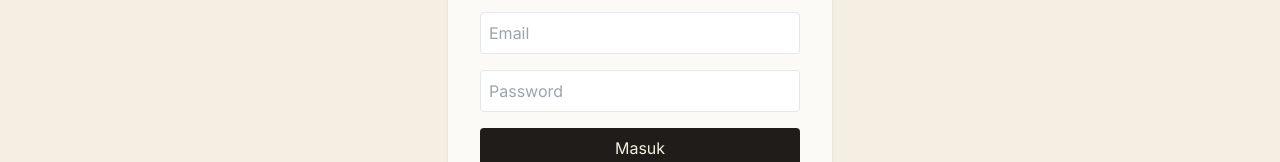
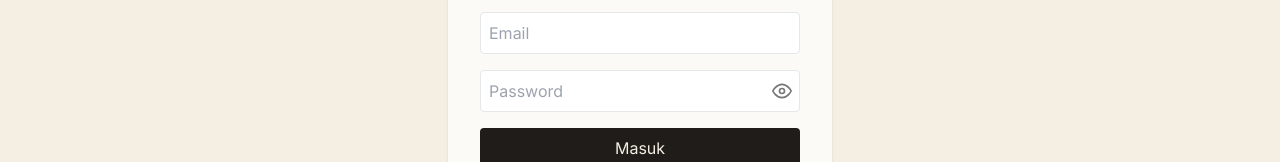
Before and after one commit to muhammadaslambik/memorisejarah, a Next.js app: page /admin/login in a window 1280 px wide. Shown: the part 220-382 px from the top of the page. Built offline with nearby package versions, Linux system fonts and the light colour scheme; a web font is replaced by a local one.

Commit message:
Tambah pembatasan login, peran admin/editor, manajemen pengguna, dan tombol lihat password

```diff
--- a/src/app/admin/login/page.tsx
+++ b/src/app/admin/login/page.tsx
@@ -1,4 +1,5 @@
 import { login } from "@/lib/actions";
+import { PasswordInput } from "@/components/PasswordInput";
 
 export default async function Login({ searchParams }: { searchParams: Promise<{ error?: string }> }) {
   const { error } = await searchParams;
@@ -8,7 +9,7 @@ export default async function Login({ searchParams }: { searchParams: Promise<{
       {error === "locked" && <p className="text-sm text-red-700">Terlalu banyak percobaan gagal. Coba lagi dalam 15 menit.</p>}
       {error === "1" && <p className="text-sm text-red-700">Email atau password salah.</p>}
       <input name="email" type="email" placeholder="Email" required className="w-full rounded border p-2" />
-      <input name="password" type="password" placeholder="Password" required className="w-full rounded border p-2" />
+      <PasswordInput name="password" placeholder="Password" className="rounded border p-2" />
       <button className="w-full rounded bg-charcoal py-2 text-cream hover:bg-gold-dark">Masuk</button>
     </form>
   );
--- a/src/app/admin/pengguna/page.tsx
+++ b/src/app/admin/pengguna/page.tsx
@@ -2,6 +2,7 @@ import Link from "next/link";
 import { asc } from "drizzle-orm";
 import { db, users } from "@/db";
 import { requireAdmin } from "@/lib/auth";
+import { PasswordInput } from "@/components/PasswordInput";
 import { createUser, resetPassword, setUserActive, setUserRole } from "@/lib/user-actions";
 
 export const dynamic = "force-dynamic";
@@ -34,9 +35,9 @@ export default async function Pengguna({ searchParams }: { searchParams: Promise
       {ok && <p className="mt-4 rounded bg-green-50 p-3 text-sm text-green-800">{oks[ok] ?? "Berhasil."}</p>}
 
       <form action={createUser} className="mt-6 grid gap-3 rounded bg-white/70 p-5 md:grid-cols-5">
-        <input name="name" placeholder="Nama" required className={input} />
-        <input name="email" type="email" placeholder="Email" required className={input} />
-        <input name="password" type="password" placeholder="Password (min. 12 karakter)" minLength={12} required className={input} />
+        <input name="name" placeholder="Nama" autoComplete="off" required className={input} />
+        <input name="email" type="email" placeholder="Email" autoComplete="off" required className={input} />
+        <PasswordInput name="password" placeholder="Password (min. 12 karakter)" minLength={12} autoComplete="new-password" className={input} />
         <select name="role" defaultValue="editor" className={input}>
           <option value="editor">Editor (menulis artikel)</option>
           <option value="admin">Admin (kelola pengguna)</option>
@@ -71,7 +72,7 @@ export default async function Pengguna({ searchParams }: { searchParams: Promise
               </>)}
               <form action={resetPassword} className="flex gap-2">
                 <input type="hidden" name="id" value={u.id} />
-                <input name="password" type="password" placeholder="Password baru (min. 12)" minLength={12} required className={input} />
+                <PasswordInput name="password" placeholder="Password baru (min. 12)" minLength={12} autoComplete="new-password" className={input} />
                 <button className="rounded border px-3 py-1 text-sm">Ganti password</button>
               </form>
             </div>
--- /dev/null
+++ b/src/components/PasswordInput.tsx
@@ -0,0 +1,42 @@
+"use client";
+import { useState } from "react";
+
+// Kolom password dengan tombol lihat/sembunyikan
+export function PasswordInput({
+  name, placeholder, className = "", minLength, autoComplete = "current-password",
+}: { name: string; placeholder?: string; className?: string; minLength?: number; autoComplete?: string }) {
+  const [show, setShow] = useState(false);
+  return (
+    <div className="relative">
+      <input
+        name={name}
+        type={show ? "text" : "password"}
+        placeholder={placeholder}
+        minLength={minLength}
+        autoComplete={autoComplete}
+        required
+        className={`w-full pr-10 ${className}`}
+      />
+      <button
+        type="button"
+        onClick={() => setShow((v) => !v)}
+        aria-label={show ? "Sembunyikan password" : "Lihat password"}
+        aria-pressed={show}
+        title={show ? "Sembunyikan password" : "Lihat password"}
+        className="absolute inset-y-0 right-2 flex items-center text-charcoal/60 hover:text-charcoal"
+      >
+        {show ? (
+          <svg width="20" height="20" viewBox="0 0 24 24" fill="none" stroke="currentColor" strokeWidth="2" strokeLinecap="round" strokeLinejoin="round" aria-hidden="true">
+            <path d="M17.94 17.94A10.07 10.07 0 0 1 12 20c-7 0-11-8-11-8a18.45 18.45 0 0 1 5.06-5.94M9.9 4.24A9.12 9.12 0 0 1 12 4c7 0 11 8 11 8a18.5 18.5 0 0 1-2.16 3.19m-6.72-1.07a3 3 0 1 1-4.24-4.24" />
+            <path d="M1 1l22 22" />
+          </svg>
+        ) : (
+          <svg width="20" height="20" viewBox="0 0 24 24" fill="none" stroke="currentColor" strokeWidth="2" strokeLinecap="round" strokeLinejoin="round" aria-hidden="true">
+            <path d="M1 12s4-8 11-8 11 8 11 8-4 8-11 8-11-8-11-8z" />
+            <circle cx="12" cy="12" r="3" />
+          </svg>
+        )}
+      </button>
+    </div>
+  );
+}
```
